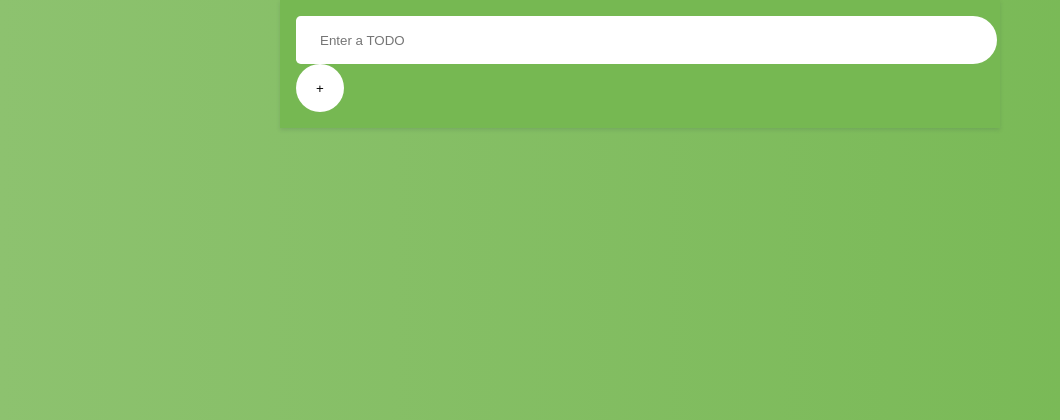
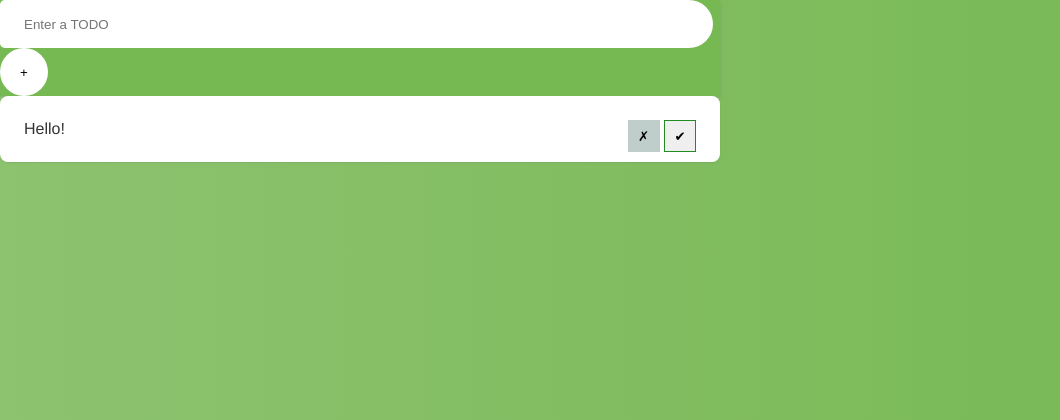
Before and after one commit to ashpremecode/ToDoList, a PHP site: page / in a window 1280 px wide. Shown: the top 420 px of the page, without its empty margins (0-1060 px from the left). Run offline with PHP 8.4, Linux system fonts and the light colour scheme.

Commit message:
added items buttons

```diff
--- a/index.html
+++ b/index.html
@@ -4,6 +4,8 @@
   <meta charset="UTF-8">
   <link rel="stylesheet" type="text/css" href="style.css">
   <link rel="stylesheet" type="text/css" href="queries.css">
+  <link rel="stylesheet" type="text/css" href="reset.min.css">
+
   <title>To Do App</title>
 </head>
 
@@ -14,7 +16,16 @@
 	</header>
 
 	<div class="container">
-		<ul class="todo" id="todo"></ul>
+		<ul class="todo" id="todo">
+			<li> Hello!
+				<div class="buttons">
+					<button class="remove">&#10007;</button>
+					<button class="complete">&#10004;</button>
+				</div>
+
+			</li>
+		</ul>
+
 		<ul class="todo" id="completed"></ul>
 	</div>
 
--- /dev/null
+++ b/reset.min.css
@@ -0,0 +1 @@
+html,body,div,span,applet,object,iframe,h1,h2,h3,h4,h5,h6,p,blockquote,pre,a,abbr,acronym,address,big,cite,code,del,dfn,em,img,ins,kbd,q,s,samp,small,strike,strong,sub,sup,tt,var,b,u,i,center,dl,dt,dd,ol,ul,li,fieldset,form,label,legend,table,caption,tbody,tfoot,thead,tr,th,td,article,aside,canvas,details,embed,figure,figcaption,footer,header,hgroup,menu,nav,output,ruby,section,summary,time,mark,audio,video{margin:0;padding:0;border:0;vertical-align:baseline}article,aside,details,figcaption,figure,footer,header,hgroup,menu,nav,section{display:block}body,html{width:100%;height:100%}body{-webkit-font-smoothing:antialiased;-moz-font-smoothing:antialiased;-moz-osx-font-smoothing:grayscale;-webkit-text-size-adjust:none;margin:0;padding:0;font-family:"Helvetica Neue",Helvetica,Arial,sans-serif}ol,ul{list-style:none}hr{border:0;height:1px;background:#ccc}blockquote,q{quotes:none}blockquote:before,blockquote:after,q:before,q:after{content:'';content:none}table{border-collapse:collapse;border-spacing:0}*{margin:0;padding:0;list-style:none;box-sizing:border-box}html,input,select,textarea,button,a{-webkit-tap-highlight-color:rgba(0,0,0,0)}
--- a/style.css
+++ b/style.css
@@ -32,3 +32,42 @@ header button {
 	width: 3rem;
 	cursor: pointer;
 }
+
+.buttons {
+	float: right;
+}
+
+.buttons button {
+	cursor: pointer;
+	border: .15rem solid transparent;
+	vertical-align: middle;
+	width: 2rem;
+	height: 2rem;
+	transition: background .2s. ease;
+}
+
+.buttons button.complete {
+	border: 0.1rem solid #228B22;
+}
+
+.buttons button.complete:hover {
+	background: #FFF;
+}
+
+.buttons button.remove {
+	background: #C0CECB;
+}
+
+.buttons button.remove:hover {
+	background: #e85656;
+}
+
+.todo li {
+	color: #333;
+	background: #FFF;
+	border-radius: 0.5rem;
+	box-shadow: 0 1px 2px rgba(44, 62, 80, .1);
+	margin-bottom: 1rem;
+	padding: 1.5rem;
+	word-wrap: break-word;
+}
```
